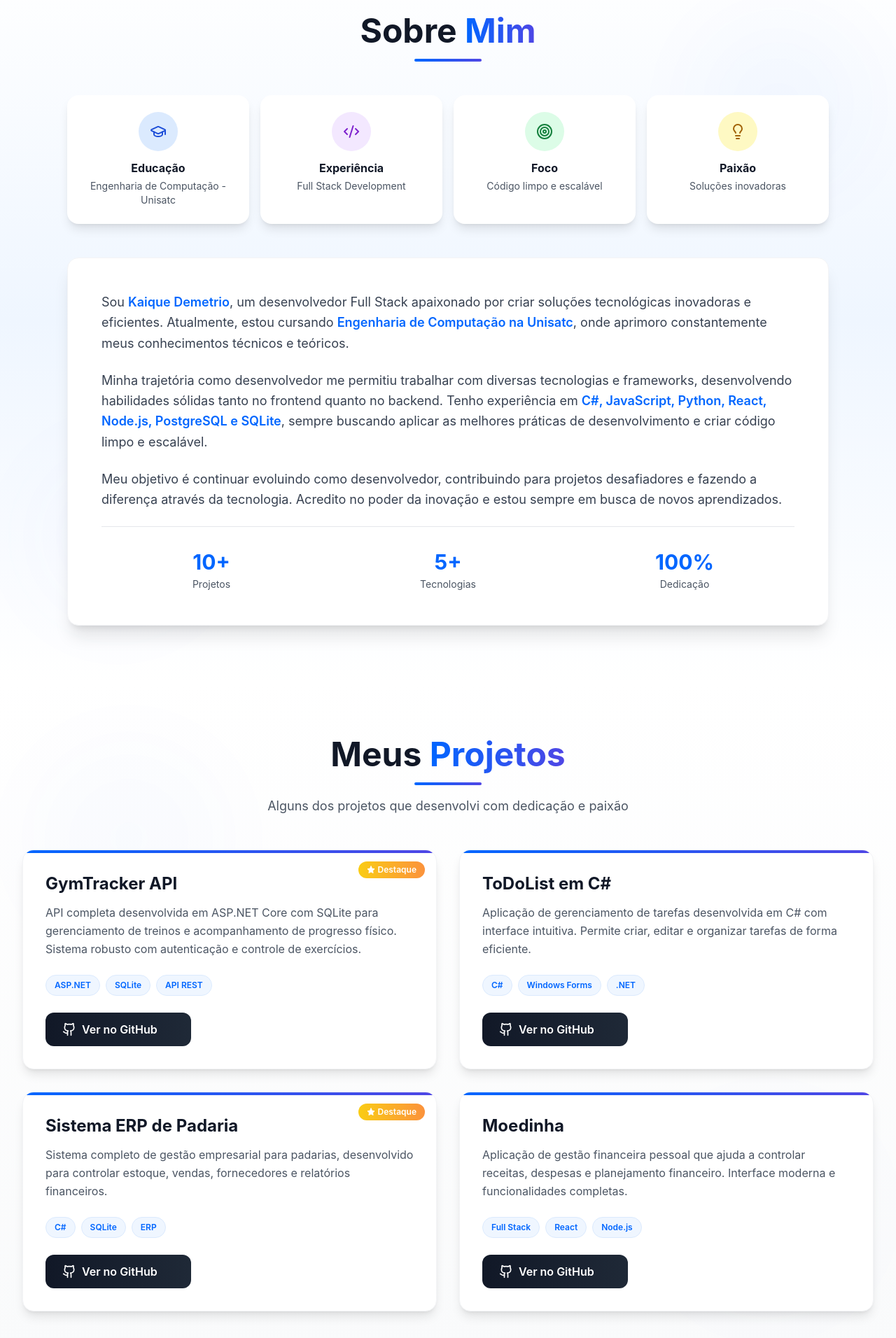
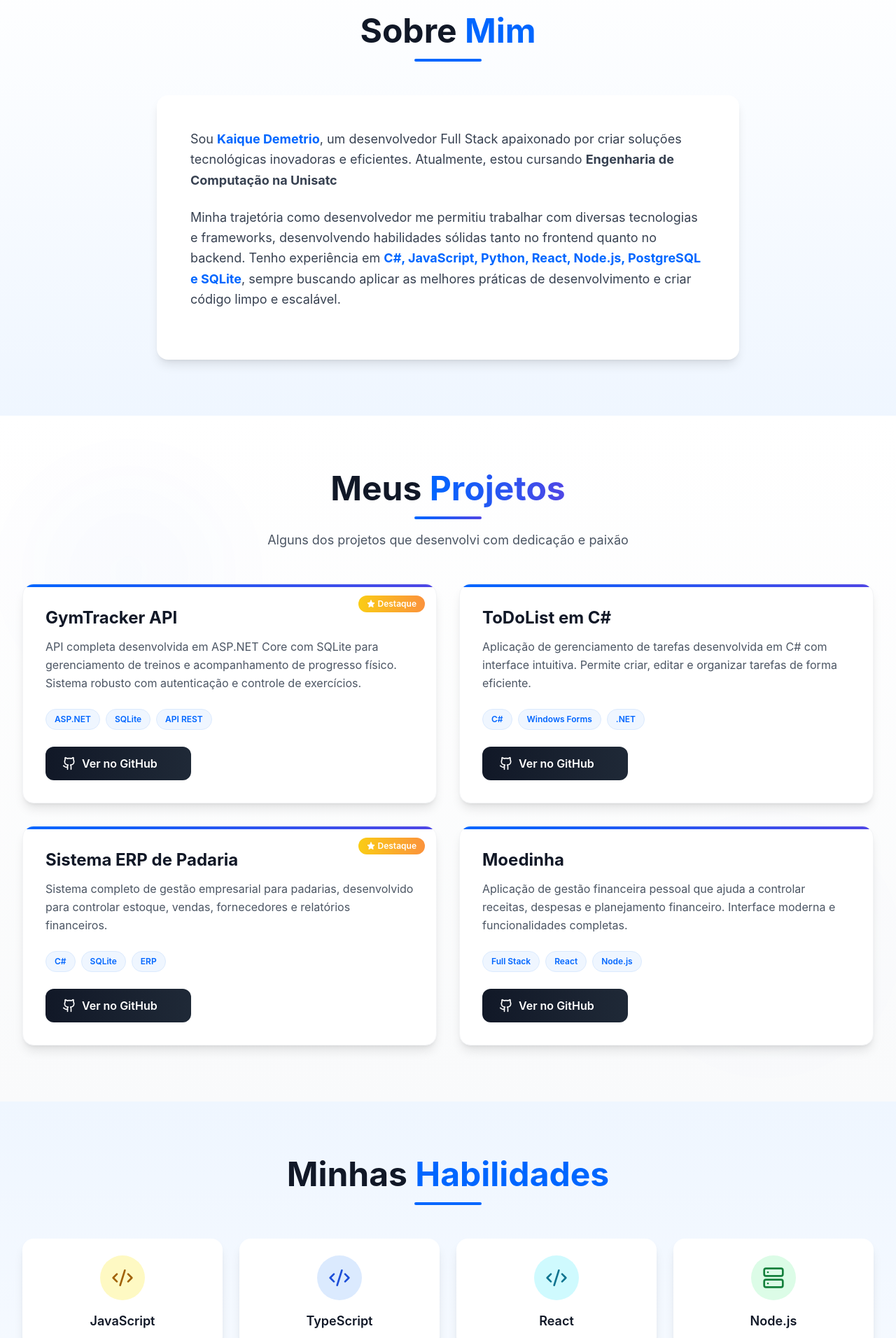
Before and after one commit to kaiquedm12/PortifolioDev, a Next.js app: page / in a window 1280 px wide. Shown: the part 860-2772 px from the top of the page at 70% size. Built offline with nearby package versions, Linux system fonts and the light colour scheme.

Commit message:
Arrumando mensagens erradas do ultimo update

```diff
--- a/src/components/About.jsx
+++ b/src/components/About.jsx
@@ -1,46 +1,12 @@
 import { motion } from 'framer-motion'
-import { GraduationCap, Code2, Target, Lightbulb } from 'lucide-react'
 
 const About = () => {
-  const highlights = [
-    {
-      icon: GraduationCap,
-      title: 'Educação',
-      description: 'Engenharia de Computação - Unisatc',
-      color: 'bg-blue-100 text-blue-700',
-    },
-    {
-      icon: Code2,
-      title: 'Experiência',
-      description: 'Full Stack Development',
-      color: 'bg-purple-100 text-purple-700',
-    },
-    {
-      icon: Target,
-      title: 'Foco',
-      description: 'Código limpo e escalável',
-      color: 'bg-green-100 text-green-700',
-    },
-    {
-      icon: Lightbulb,
-      title: 'Paixão',
-      description: 'Soluções inovadoras',
-      color: 'bg-yellow-100 text-yellow-700',
-    },
-  ]
-
   return (
     <section
       id="sobre"
-      className="py-20 bg-gradient-to-b from-white via-blue-50 to-white relative overflow-hidden"
+      className="py-20 bg-gradient-to-b from-white to-blue-50"
     >
-      {/* Background decorativo */}
-      <div className="absolute inset-0 overflow-hidden opacity-30">
-        <div className="absolute top-20 right-10 w-64 h-64 bg-primary/10 rounded-full blur-3xl"></div>
-        <div className="absolute bottom-20 left-10 w-64 h-64 bg-indigo-400/10 rounded-full blur-3xl"></div>
-      </div>
-
-      <div className="max-w-6xl mx-auto px-4 sm:px-6 lg:px-8 relative z-10">
+      <div className="max-w-4xl mx-auto px-4 sm:px-6 lg:px-8">
         <motion.div
           initial={{ opacity: 0, y: 50 }}
           whileInView={{ opacity: 1, y: 0 }}
@@ -49,91 +15,33 @@ const About = () => {
           className="text-center mb-12"
         >
           <h2 className="text-4xl md:text-5xl font-bold text-gray-900 mb-4">
-            Sobre <span className="text-transparent bg-clip-text bg-gradient-to-r from-primary to-indigo-600">Mim</span>
+            Sobre <span className="text-primary">Mim</span>
           </h2>
-          <div className="w-24 h-1 bg-gradient-to-r from-primary to-indigo-600 mx-auto rounded"></div>
+          <div className="w-24 h-1 bg-primary mx-auto rounded"></div>
         </motion.div>
-
-        {/* Cards de destaque */}
-        <motion.div
-          initial={{ opacity: 0, y: 30 }}
-          whileInView={{ opacity: 1, y: 0 }}
-          viewport={{ once: true }}
-          transition={{ duration: 0.6, delay: 0.2 }}
-          className="grid grid-cols-2 md:grid-cols-4 gap-4 mb-12"
-        >
-          {highlights.map((item, index) => {
-            const IconComponent = item.icon
-            return (
-              <motion.div
-                key={index}
-                initial={{ opacity: 0, scale: 0.9 }}
-                whileInView={{ opacity: 1, scale: 1 }}
-                viewport={{ once: true }}
-                transition={{ duration: 0.5, delay: 0.1 * index }}
-                whileHover={{ scale: 1.05, y: -5 }}
-                className="bg-white rounded-2xl p-6 shadow-lg text-center hover:shadow-2xl transition-all duration-300"
-              >
-                <div className={`w-14 h-14 mx-auto rounded-full ${item.color} flex items-center justify-center mb-3`}>
-                  <IconComponent size={24} />
-                </div>
-                <h3 className="font-bold text-gray-900 mb-1">{item.title}</h3>
-                <p className="text-sm text-gray-600">{item.description}</p>
-              </motion.div>
-            )
-          })}
-        </motion.div>
-
-        {/* Conteúdo principal */}
         <motion.div
           initial={{ opacity: 0, y: 50 }}
           whileInView={{ opacity: 1, y: 0 }}
           viewport={{ once: true }}
-          transition={{ duration: 0.6, delay: 0.3 }}
-          className="bg-white rounded-2xl p-8 md:p-12 shadow-xl border border-gray-100"
+          transition={{ duration: 0.6, delay: 0.2 }}
+          className="bg-white rounded-2xl p-8 md:p-12 shadow-lg"
         >
-          <div className="space-y-6">
-            <p className="text-lg text-gray-700 leading-relaxed">
-              Sou <strong className="text-primary font-semibold">Kaique Demetrio</strong>, um
+          <p className="text-lg text-gray-700 leading-relaxed mb-6">
+            Sou <strong className="text-primary">Kaique Demetrio</strong>, um
             desenvolvedor Full Stack apaixonado por criar soluções tecnológicas
             inovadoras e eficientes. Atualmente, estou cursando{' '}
-              <strong className="text-primary font-semibold">Engenharia de Computação na Unisatc</strong>,
-              onde aprimoro constantemente meus conhecimentos técnicos e teóricos.
+            <strong>Engenharia de Computação na Unisatc</strong>
           </p>
-
-            <p className="text-lg text-gray-700 leading-relaxed">
+          <p className="text-lg text-gray-700 leading-relaxed mb-6">
             Minha trajetória como desenvolvedor me permitiu trabalhar com
             diversas tecnologias e frameworks, desenvolvendo habilidades sólidas
             tanto no frontend quanto no backend. Tenho experiência em{' '}
-              <strong className="text-primary font-semibold">
+            <strong className="text-primary">
               C#, JavaScript, Python, React, Node.js, PostgreSQL e SQLite
             </strong>
             , sempre buscando aplicar as melhores práticas de desenvolvimento e
             criar código limpo e escalável.
           </p>
-
-            <p className="text-lg text-gray-700 leading-relaxed">
-              Meu objetivo é continuar evoluindo como desenvolvedor, contribuindo para
-              projetos desafiadores e fazendo a diferença através da tecnologia.
-              Acredito no poder da inovação e estou sempre em busca de novos aprendizados.
-            </p>
-
-            {/* Stats */}
-            <div className="grid grid-cols-3 gap-6 pt-8 border-t border-gray-200">
-              <div className="text-center">
-                <p className="text-3xl font-bold text-primary">10+</p>
-                <p className="text-sm text-gray-600 mt-1">Projetos</p>
-              </div>
-              <div className="text-center">
-                <p className="text-3xl font-bold text-primary">5+</p>
-                <p className="text-sm text-gray-600 mt-1">Tecnologias</p>
-              </div>
-              <div className="text-center">
-                <p className="text-3xl font-bold text-primary">100%</p>
-                <p className="text-sm text-gray-600 mt-1">Dedicação</p>
-              </div>
-            </div>
-          </div>
         </motion.div>
       </div>
     </section>
--- a/src/components/Skills.jsx
+++ b/src/components/Skills.jsx
@@ -6,52 +6,23 @@ import {
   Box,
   FileCode,
   GitBranch,
-  Layers,
-  Zap,
 } from 'lucide-react'
 
 const Skills = () => {
-  const skillCategories = [
-    {
-      title: 'Frontend',
-      icon: Code2,
-      skills: [
-        { name: 'JavaScript', level: 90, color: 'bg-yellow-500' },
-        { name: 'TypeScript', level: 85, color: 'bg-blue-500' },
-        { name: 'React', level: 88, color: 'bg-cyan-500' },
-        { name: 'HTML/CSS', level: 92, color: 'bg-orange-500' },
-      ],
-    },
-    {
-      title: 'Backend',
-      icon: Server,
-      skills: [
-        { name: 'Node.js', level: 85, color: 'bg-green-500' },
-        { name: 'C#', level: 90, color: 'bg-purple-500' },
-        { name: 'Python', level: 80, color: 'bg-blue-500' },
-        { name: 'Java', level: 75, color: 'bg-orange-500' },
-      ],
-    },
-    {
-      title: 'Database',
-      icon: Database,
-      skills: [
-        { name: 'PostgreSQL', level: 85, color: 'bg-blue-500' },
-        { name: 'MySQL', level: 82, color: 'bg-orange-500' },
-        { name: 'SQLite', level: 88, color: 'bg-gray-500' },
-        { name: 'MongoDB', level: 75, color: 'bg-green-500' },
-      ],
-    },
-    {
-      title: 'Tools & Others',
-      icon: Box,
-      skills: [
-        { name: 'Git', level: 90, color: 'bg-orange-500' },
-        { name: 'Docker', level: 78, color: 'bg-blue-500' },
-        { name: 'Spring Boot', level: 80, color: 'bg-green-500' },
-        { name: 'REST APIs', level: 92, color: 'bg-purple-500' },
-      ],
-    },
+  const skills = [
+    { name: 'JavaScript', icon: Code2, color: 'bg-yellow-100 text-yellow-700' },
+    { name: 'TypeScript', icon: Code2, color: 'bg-blue-100 text-blue-700' },
+    { name: 'React', icon: Code2, color: 'bg-cyan-100 text-cyan-700' },
+    { name: 'Node.js', icon: Server, color: 'bg-green-100 text-green-700' },
+    { name: 'C#', icon: Code2, color: 'bg-purple-100 text-purple-700' },
+    { name: 'Python', icon: Code2, color: 'bg-blue-100 text-blue-700' },
+    { name: 'Java', icon: Code2, color: 'bg-orange-100 text-orange-700' },
+    { name: 'Spring Boot', icon: Box, color: 'bg-green-100 text-green-700' },
+    { name: 'PostgreSQL', icon: Database, color: 'bg-blue-100 text-blue-700' },
+    { name: 'MySQL', icon: Database, color: 'bg-orange-100 text-orange-700' },
+    { name: 'SQLite', icon: Database, color: 'bg-gray-100 text-gray-700' },
+    { name: 'Docker', icon: Box, color: 'bg-blue-100 text-blue-700' },
+    { name: 'Git', icon: GitBranch, color: 'bg-gray-100 text-gray-700' },
   ]
 
   const containerVariants = {
@@ -59,125 +30,61 @@ const Skills = () => {
     visible: {
       opacity: 1,
       transition: {
-        staggerChildren: 0.15,
+        staggerChildren: 0.1,
       },
     },
   }
 
   const itemVariants = {
-    hidden: { opacity: 0, y: 30 },
+    hidden: { opacity: 0, scale: 0.8 },
     visible: {
       opacity: 1,
-      y: 0,
+      scale: 1,
       transition: {
-        duration: 0.5,
+        duration: 0.4,
       },
     },
   }
 
   return (
-    <section id="habilidades" className="py-20 bg-gradient-to-b from-gray-50 to-white relative overflow-hidden">
-      {/* Background decorativo */}
-      <div className="absolute inset-0 overflow-hidden opacity-30">
-        <div className="absolute top-10 right-20 w-64 h-64 bg-primary/10 rounded-full blur-3xl"></div>
-        <div className="absolute bottom-10 left-20 w-64 h-64 bg-indigo-400/10 rounded-full blur-3xl"></div>
-      </div>
-
-      <div className="max-w-7xl mx-auto px-4 sm:px-6 lg:px-8 relative z-10">
+    <section id="habilidades" className="py-20 bg-gradient-to-b from-blue-50 to-white">
+      <div className="max-w-7xl mx-auto px-4 sm:px-6 lg:px-8">
         <motion.div
           initial={{ opacity: 0, y: 50 }}
           whileInView={{ opacity: 1, y: 0 }}
           viewport={{ once: true }}
           transition={{ duration: 0.6 }}
-          className="text-center mb-16"
+          className="text-center mb-12"
         >
           <h2 className="text-4xl md:text-5xl font-bold text-gray-900 mb-4">
-            Minhas <span className="text-transparent bg-clip-text bg-gradient-to-r from-primary to-indigo-600">Habilidades</span>
+            Minhas <span className="text-primary">Habilidades</span>
           </h2>
-          <div className="w-24 h-1 bg-gradient-to-r from-primary to-indigo-600 mx-auto rounded"></div>
-          <p className="text-gray-600 mt-4 text-lg">
-            Tecnologias e ferramentas que domino
-          </p>
+          <div className="w-24 h-1 bg-primary mx-auto rounded"></div>
         </motion.div>
-
         <motion.div
           variants={containerVariants}
           initial="hidden"
           whileInView="visible"
           viewport={{ once: true }}
-          className="grid md:grid-cols-2 gap-8"
+          className="grid grid-cols-2 md:grid-cols-3 lg:grid-cols-4 gap-6"
         >
-          {skillCategories.map((category, categoryIndex) => {
-            const IconComponent = category.icon
-            return (
-              <motion.div
-                key={categoryIndex}
-                variants={itemVariants}
-                className="bg-white rounded-2xl p-8 shadow-xl border border-gray-100 hover:shadow-2xl transition-all duration-300"
-              >
-                {/* Cabeçalho da categoria */}
-                <div className="flex items-center gap-3 mb-6 pb-4 border-b border-gray-200">
-                  <div className="w-12 h-12 bg-gradient-to-br from-primary to-indigo-600 rounded-xl flex items-center justify-center">
-                    <IconComponent size={24} className="text-white" />
-                  </div>
-                  <h3 className="text-2xl font-bold text-gray-900">
-                    {category.title}
-                  </h3>
-                </div>
-
-                {/* Skills com barras de progresso */}
-                <div className="space-y-5">
-                  {category.skills.map((skill, skillIndex) => (
-                    <div key={skillIndex}>
-                      <div className="flex justify-between items-center mb-2">
-                        <span className="font-semibold text-gray-700">
-                          {skill.name}
-                        </span>
-                        <span className="text-sm font-bold text-primary">
-                          {skill.level}%
-                        </span>
-                      </div>
-                      <div className="w-full bg-gray-200 rounded-full h-2.5 overflow-hidden">
-                        <motion.div
-                          initial={{ width: 0 }}
-                          whileInView={{ width: `${skill.level}%` }}
-                          viewport={{ once: true }}
-                          transition={{ duration: 1, delay: 0.2 * skillIndex }}
-                          className={`h-full ${skill.color} rounded-full`}
-                        ></motion.div>
-                      </div>
-                    </div>
-                  ))}
-                </div>
-              </motion.div>
-            )
-          })}
-        </motion.div>
-
-        {/* Estatísticas adicionais */}
-        <motion.div
-          initial={{ opacity: 0, y: 30 }}
-          whileInView={{ opacity: 1, y: 0 }}
-          viewport={{ once: true }}
-          transition={{ duration: 0.6, delay: 0.4 }}
-          className="mt-12 grid grid-cols-2 md:grid-cols-4 gap-6"
-        >
-          {[
-            { icon: Code2, label: 'Linguagens', value: '8+' },
-            { icon: Layers, label: 'Frameworks', value: '10+' },
-            { icon: Database, label: 'Databases', value: '5+' },
-            { icon: Zap, label: 'Experiência', value: '3+ anos' },
-          ].map((stat, index) => {
-            const IconComponent = stat.icon
+          {skills.map((skill, index) => {
+            const IconComponent = skill.icon
             return (
               <motion.div
                 key={index}
-                whileHover={{ scale: 1.05, y: -5 }}
-                className="bg-gradient-to-br from-primary to-indigo-600 rounded-2xl p-6 text-white text-center shadow-lg"
+                variants={itemVariants}
+                whileHover={{ scale: 1.1, y: -5 }}
+                className="bg-white rounded-2xl p-6 shadow-lg hover:shadow-2xl transition-all duration-300 flex flex-col items-center justify-center text-center"
               >
-                <IconComponent size={32} className="mx-auto mb-3" />
-                <p className="text-3xl font-bold mb-1">{stat.value}</p>
-                <p className="text-sm opacity-90">{stat.label}</p>
+                <div
+                  className={`w-16 h-16 rounded-full ${skill.color} flex items-center justify-center mb-4`}
+                >
+                  <IconComponent size={32} />
+                </div>
+                <h3 className="text-lg font-semibold text-gray-900">
+                  {skill.name}
+                </h3>
               </motion.div>
             )
           })}
```
Lines whose indentation alone changed are shown as unchanged.
